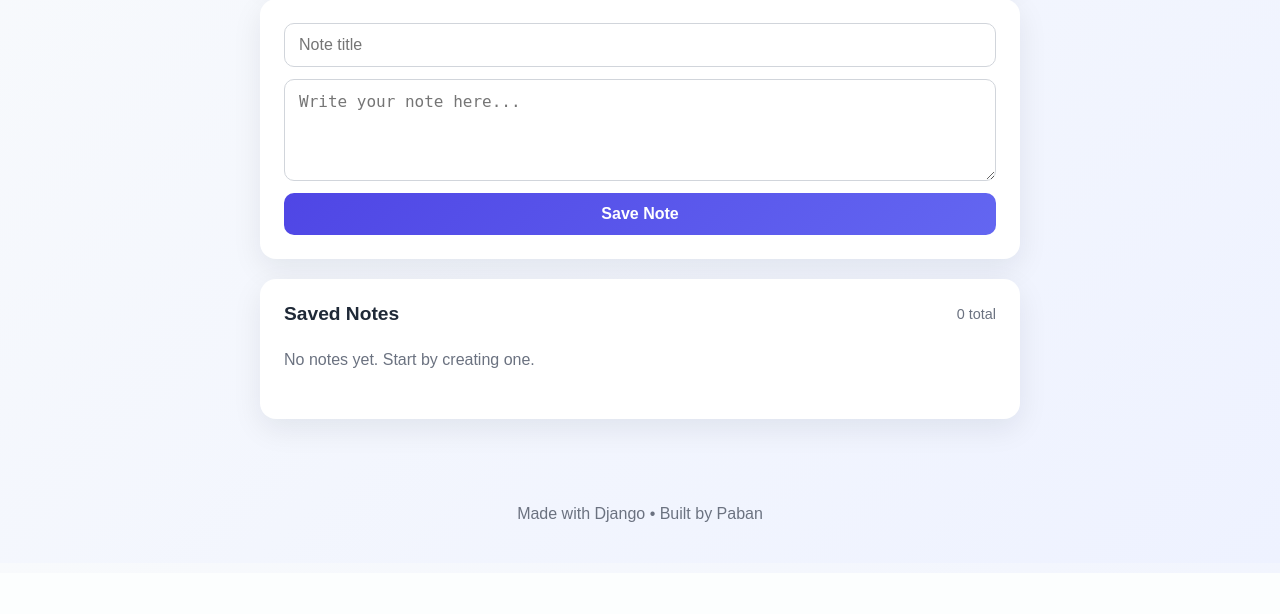
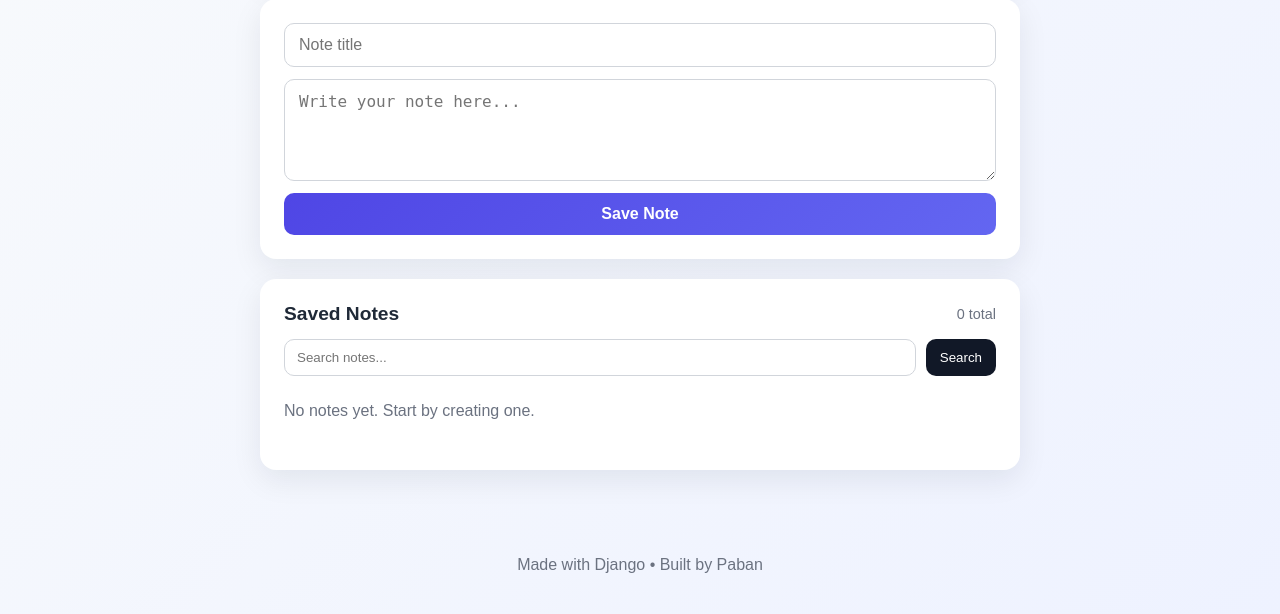
Before and after one commit to Paban-Bhandari/notes_app, a Django app: page / in a window 1280 px wide. Shown: the part 227-841 px from the top of the page. Before the commit the page ends 790 px from the top, so only its background shows below. Run offline with Django 5.2, Linux system fonts and the light colour scheme; data that the repository does not hold is empty.

Commit message:
created a search bar for notes

```diff
--- a/note/static/style.css
+++ b/note/static/style.css
@@ -104,6 +104,28 @@ body {
     font-size: 0.9rem;
 }
 
+.search-form {
+    display: flex;
+    gap: 10px;
+    margin-bottom: 16px;
+}
+
+.search-form input {
+    flex: 1;
+    padding: 10px 12px;
+    border: 1px solid #d1d5db;
+    border-radius: 10px;
+}
+
+.search-form button {
+    padding: 10px 14px;
+    border: none;
+    border-radius: 10px;
+    background: #111827;
+    color: white;
+    cursor: pointer;
+}
+
 .note-card {
     background: #f9fafb;
     padding: 16px;
--- a/note/templates/home.html
+++ b/note/templates/home.html
@@ -29,6 +29,11 @@ Home
             <span>{{ notes|length }} total</span>
         </div>
 
+        <form method="get" class="search-form">
+            <input type="text" name="q" value="{{ query }}" placeholder="Search notes...">
+            <button type="submit">Search</button>
+        </form>
+
         {% if notes %}
             {% for note in notes %}
                 <article class="note-card">
--- a/note/views.py
+++ b/note/views.py
@@ -3,6 +3,8 @@ from .models import Note
 
 
 def home(request):
+    query = request.GET.get("q", "").strip()
+
     if request.method == "POST":
         title = request.POST.get("title", "").strip()
         content = request.POST.get("content", "").strip()
@@ -13,7 +15,10 @@ def home(request):
         return redirect("home")
 
     notes = Note.objects.all().order_by("-id")
-    return render(request, "home.html", {"notes": notes})
+    if query:
+        notes = notes.filter(title__icontains=query) | notes.filter(content__icontains=query)
+
+    return render(request, "home.html", {"notes": notes, "query": query})
 
 
 def edit_note(request, note_id):
```
